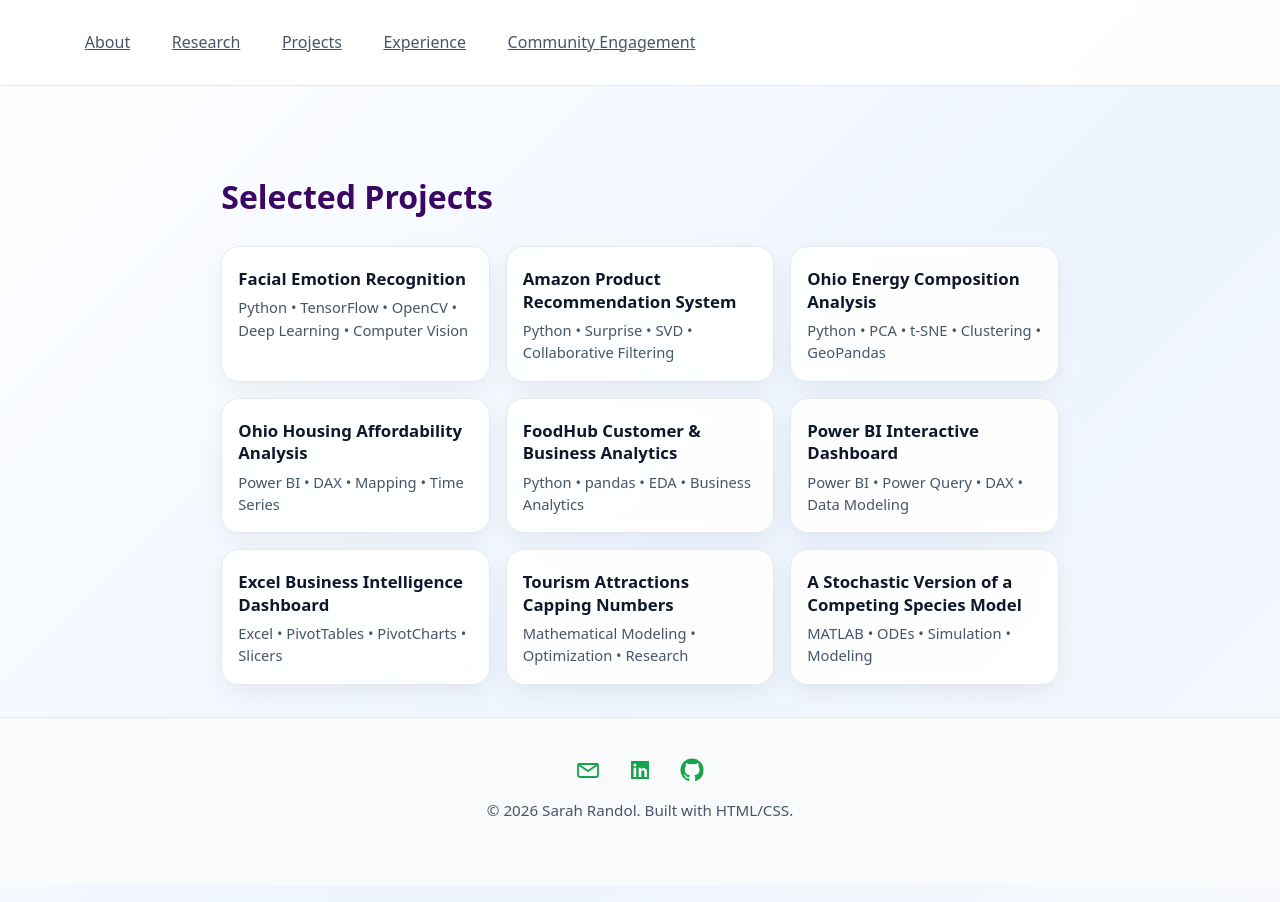
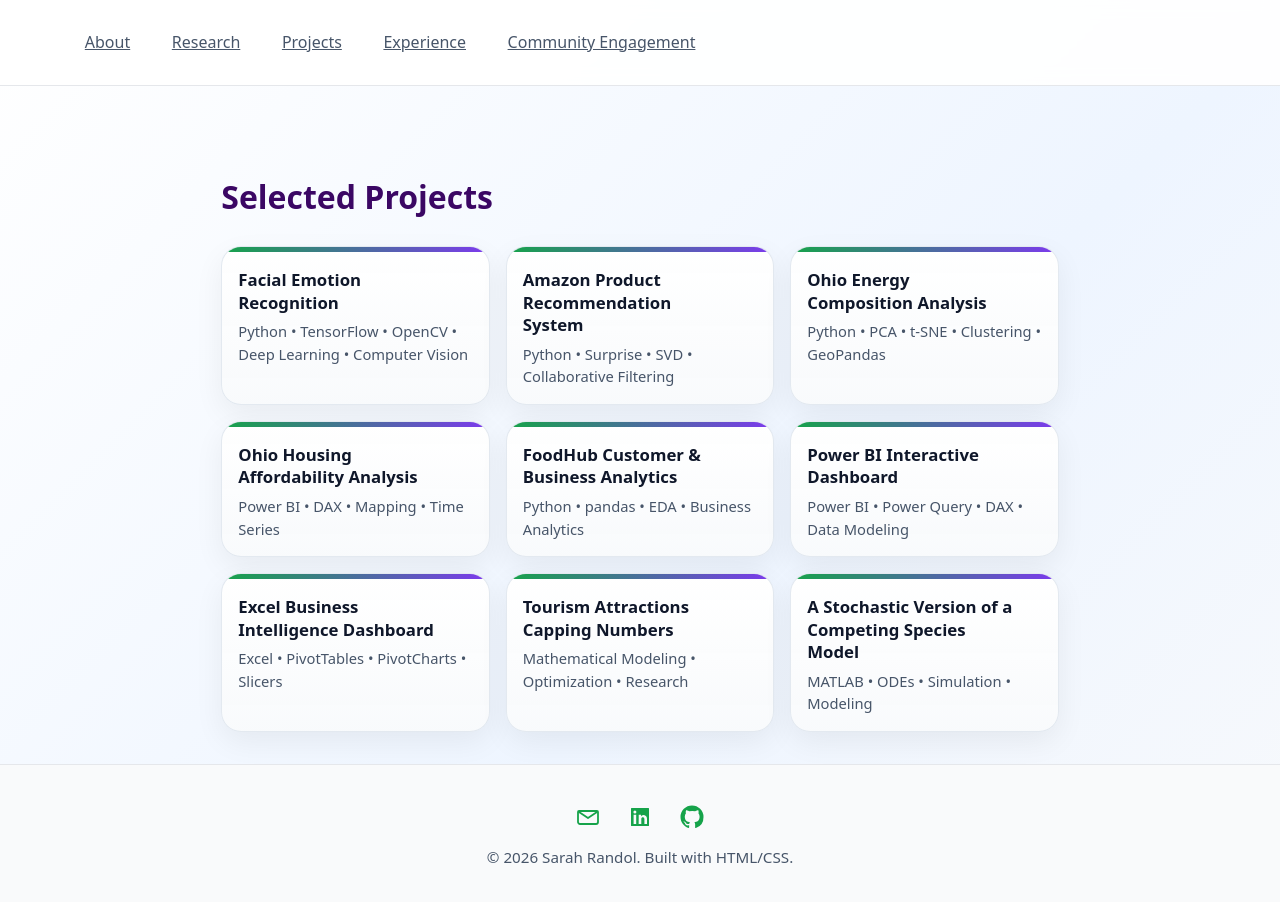
Before and after one commit to SARAH-GAKII/sarah-gakii.github.io, a Jekyll site: the page built from projects/index.md, in a window 1280 px wide and 933 px high. Shown: the top 902 px of the window. Built offline with Jekyll 4.4.1, drawn with Linux system fonts in a browser that asks for light colours.

Commit message:
Update style.css

```diff
--- a/assets/style.css
+++ b/assets/style.css
@@ -361,39 +361,66 @@
 }
 
 .card{
+  position: relative;
   display: block;
-  background: rgba(255,255,255,0.9);
-  border: 1px solid #e5e7eb;
-  border-radius: 18px;
-  padding: 1.1rem 1rem;
-  box-shadow: 0 8px 24px rgba(2, 6, 23, .06);
+  background: linear-gradient(180deg, rgba(255,255,255,0.96), rgba(248,250,252,0.95));
+  border: 1px solid rgba(226, 232, 240, 0.95);
+  border-radius: 20px;
+  padding: 1.15rem 1rem 1rem;
+  box-shadow: 0 10px 30px rgba(2, 6, 23, .06);
   text-decoration: none;
   color: var(--text);
-  transition: transform 0.2s ease, box-shadow 0.2s ease, border-color 0.2s ease;
-  backdrop-filter: blur(6px);
+  overflow: hidden;
+  transition: transform 0.22s ease, box-shadow 0.22s ease, border-color 0.22s ease;
+  backdrop-filter: blur(8px);
+}
+
+.card::before{
+  content: "";
+  position: absolute;
+  inset: 0 0 auto 0;
+  height: 5px;
+  background: linear-gradient(90deg, var(--brand), var(--accent));
+}
+
+.card::after{
+  content: "→";
+  position: absolute;
+  right: 1rem;
+  bottom: .9rem;
+  font-size: 1rem;
+  color: var(--accent);
+  opacity: 0;
+  transform: translateX(-6px);
+  transition: opacity 0.22s ease, transform 0.22s ease;
 }
 
 .card:hover{
-  transform: translateY(-6px);
-  box-shadow: 0 16px 34px rgba(2, 6, 23, .12);
-  border-color: #cbd5e1;
+  transform: translateY(-8px) scale(1.01);
+  box-shadow: 0 18px 38px rgba(2, 6, 23, .12);
+  border-color: rgba(124, 58, 237, 0.22);
   text-decoration: none;
 }
 
+.card:hover::after{
+  opacity: 1;
+  transform: translateX(0);
+}
+
 .card-title{
-  margin: 0 0 .45rem;
-  font-size: 1.02rem;
+  margin: 0 0 .55rem;
+  font-size: 1.06rem;
   line-height: 1.35;
   color: var(--text);
+  padding-right: 1.5rem;
 }
 
 .card-meta{
   margin: 0;
   font-size: .92rem;
-  line-height: 1.5;
+  line-height: 1.55;
   color: var(--muted);
 }
-
 .card:focus,
 .card:focus-visible{
   outline: 3px solid rgba(124, 58, 237, 0.18);
```
